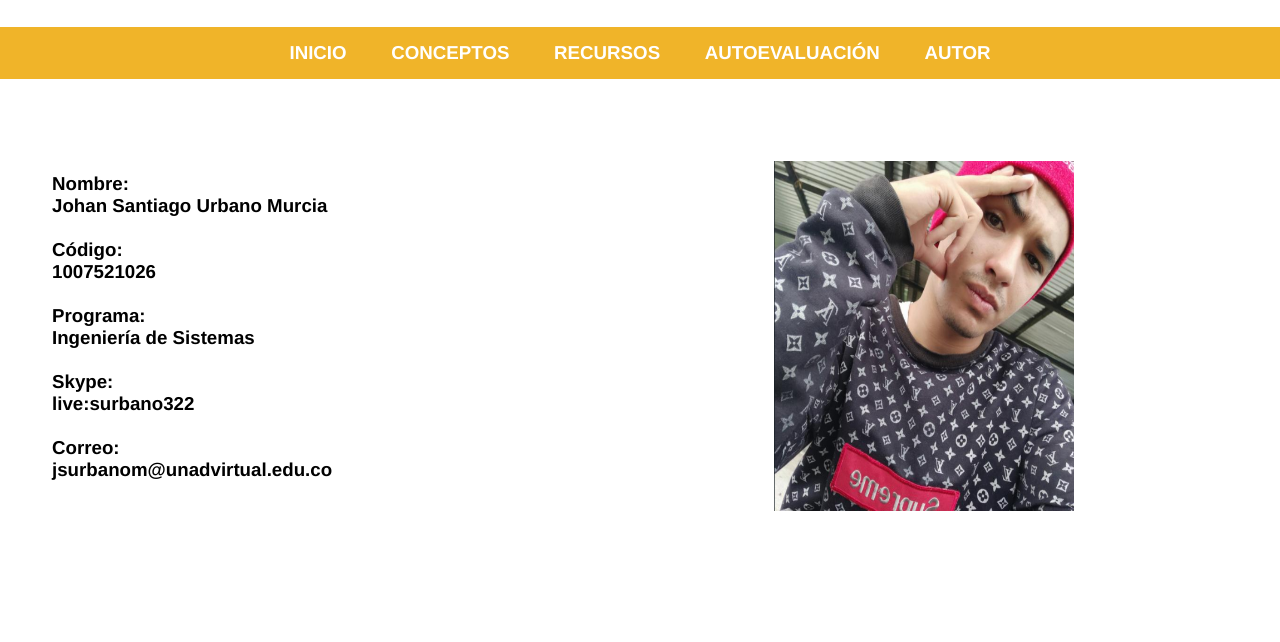
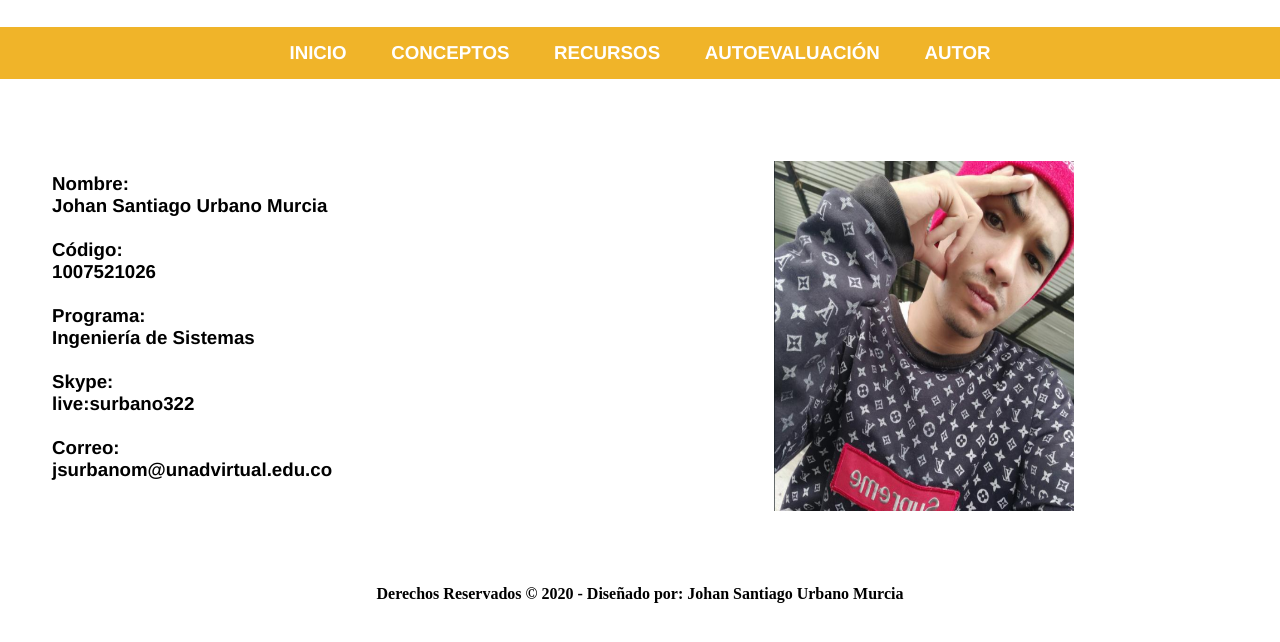
Before and after one commit to santiagourbano29/DSW-Santiago-Urbano, a plain HTML site: page Autor.html in a window 1280 px wide. Shown: the part 40-682 px from the top of the page. Drawn offline with Linux system fonts and the light colour scheme.

Commit message:
Evaluaciones

```diff
--- a/Autor.html
+++ b/Autor.html
@@ -76,6 +76,14 @@
     </tr>
 </tbody>
 </table>
+<h4>
+<center>
+<br>
 
+Derechos Reservados © 2020 - Diseñado por: Johan Santiago Urbano Murcia
+<br>
+<br>
+</center>
+</h4>
 </body>
 </html>
```
Also changed, not shown: evaluacion.html (+3 -0 lines), evaluacion2.html (+3 -0 lines).
